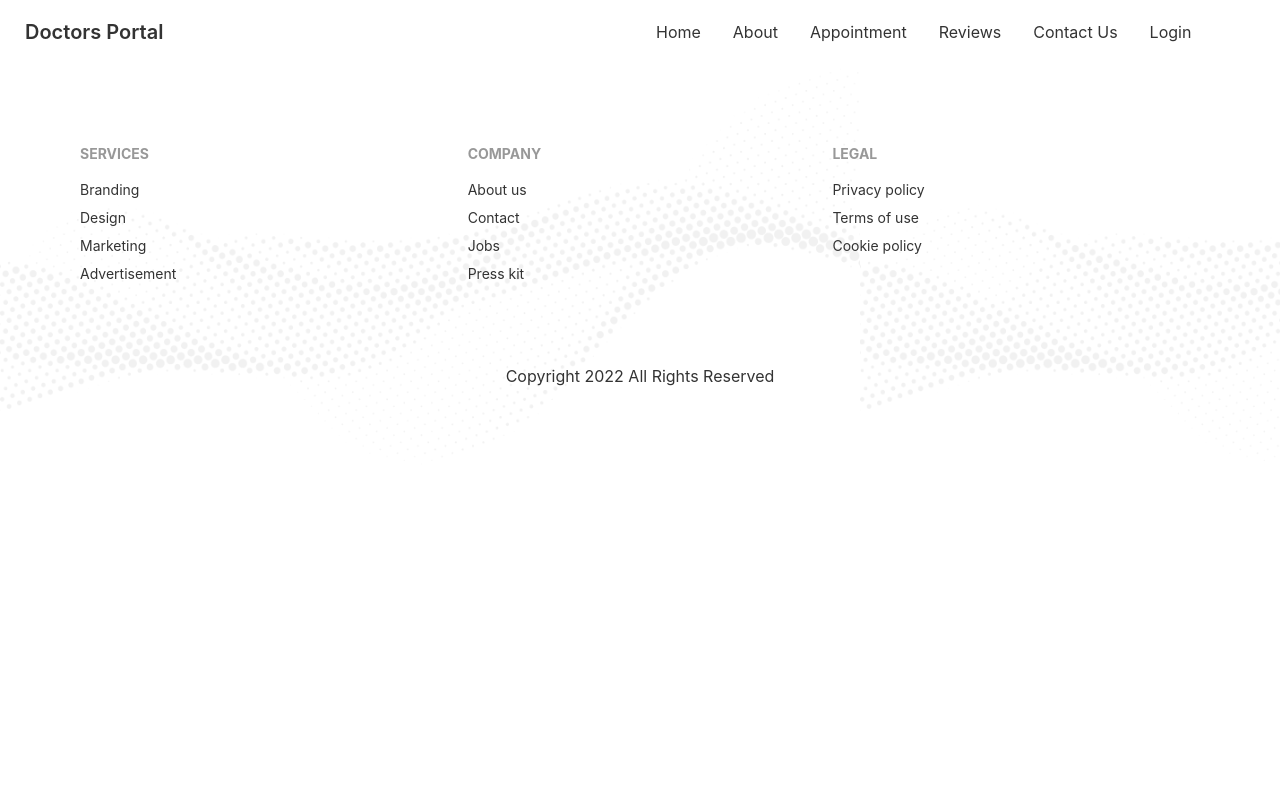
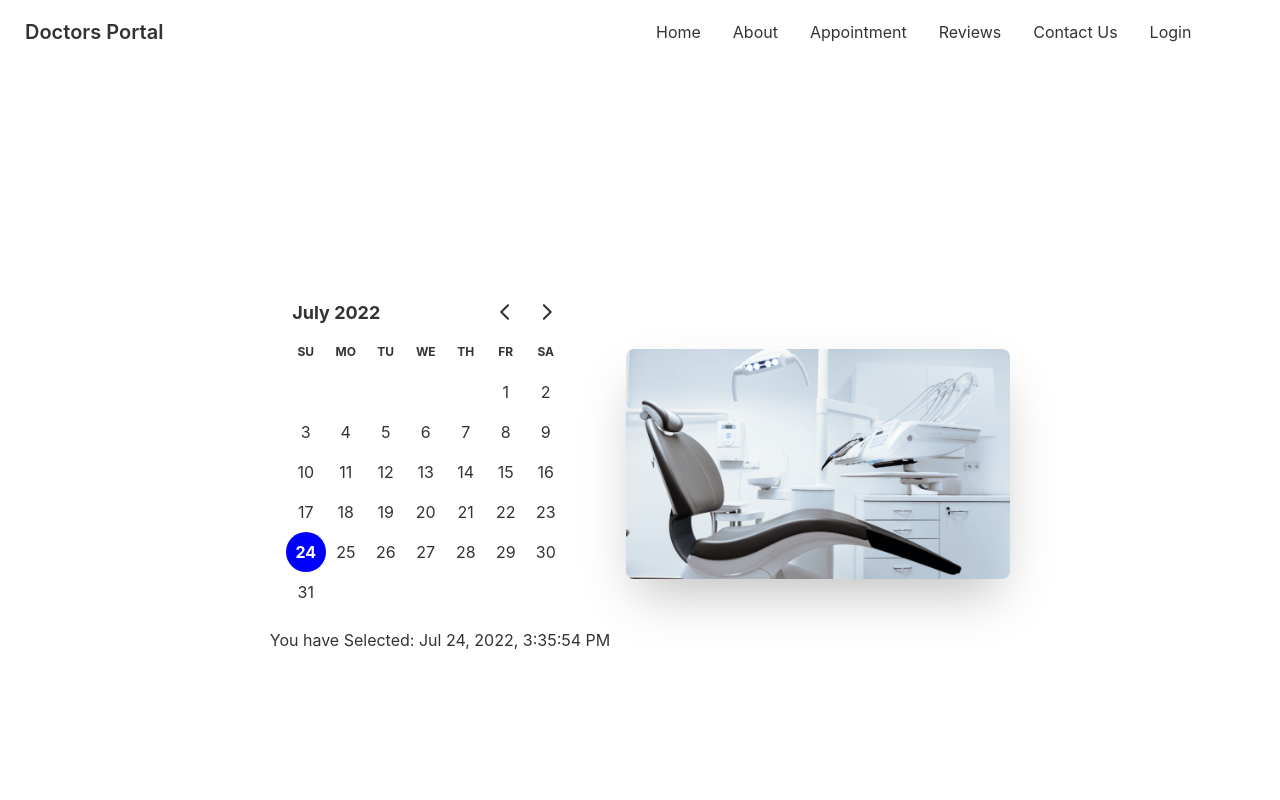
Before and after one commit to Anirbanjyoti/doctors-portal, a React (Create React App) app: page /appointment in a window 1280 px wide. Shown: the top 800 px of the page. Built offline with nearby package versions, Linux system fonts and the light colour scheme.

Commit message:
calender with react day picker

```diff
--- a/package.json
+++ b/package.json
@@ -7,7 +7,9 @@
     "@testing-library/react": "^13.3.0",
     "@testing-library/user-event": "^13.5.0",
     "daisyui": "^2.19.1",
+    "date-fns": "^2.29.1",
     "react": "^18.2.0",
+    "react-day-picker": "^8.0.7",
     "react-dom": "^18.2.0",
     "react-router-dom": "^6.3.0",
     "react-scripts": "5.0.1",
--- a/src/App.js
+++ b/src/App.js
@@ -1,9 +1,9 @@
 import { Routes, Route } from "react-router-dom";
 import "./App.css";
 import About from "./Pages/About/About";
+import Appointment from "./Pages/Appointment/Appointment";
 import Home from "./Pages/Home/Home";
 import Login from "./Pages/Login/Login";
-import Footer from "./Pages/Shared/Footer/Footer";
 import Navbar from "./Pages/Shared/Navbar/Navbar";
 
 function App() {
@@ -14,9 +14,9 @@ function App() {
         <Route path="/" element={<Home />} />
         <Route path="/home" element={<Home />} />
         <Route path="about" element={<About />} />
+        <Route path="appointment" element={<Appointment />} />
         <Route path="login" element={<Login />} />
       </Routes>
-      <Footer></Footer>
     </div>
   );
 }
--- /dev/null
+++ b/src/Pages/Appointment/Appointment.js
@@ -0,0 +1,30 @@
+import React, { useState } from "react";
+import Footer from "../Shared/Footer/Footer";
+import chair from "../../assets/images/chair.png";
+import { DayPicker } from "react-day-picker";
+import "react-day-picker/dist/style.css";
+import { format } from "date-fns";
+
+const Appointment = () => {
+  const [date, setDate] = useState(new Date());
+  return (
+    <div>
+      <div class="hero min-h-screen">
+        <div class="hero-content flex-col lg:flex-row-reverse">
+          <img
+            src={chair}
+            class="max-w-sm rounded-lg shadow-2xl"
+            alt="images"
+          />
+          <div>
+            <DayPicker mode="single" selected={date} onSelect={setDate} />
+<p>You have Selected: {format(date, "PP, pp")}</p>
+          </div>
+        </div>
+      </div>
+      <Footer></Footer>
+    </div>
+  );
+};
+
+export default Appointment;
--- a/src/Pages/Contact/Contact.js
+++ b/src/Pages/Contact/Contact.js
@@ -14,18 +14,18 @@ const Contact = () => {
         <h1 className="text-primary">Contact Us</h1>
         <p className="text-white text-4xl">Stay Connected with Us</p>
       </div>
-      <div className="w-96 m-auto text-center mt-2">
+      <div className="w-60 md:w-80 lg:w-96 m-auto text-center mt-2">
         <form>
           <input
             type="email"
             placeholder="Email Address"
-            className="input input-bordered input-info w-full my-5"
+            className="input input-bordered input-info w-full my-5 h-14"
           />
           <br></br>
           <input
             type="text"
             placeholder="Subject"
-            class="input input-bordered input-info w-full"
+            class="input input-bordered input-info w-full h-14"
           />
           <br></br>
           <textarea
--- a/src/Pages/Home/Home.js
+++ b/src/Pages/Home/Home.js
@@ -1,10 +1,11 @@
 import React from "react";
 import Contact from "../Contact/Contact";
-import HomeHero from "../Hero/HomeHero";
 import Info from "../Info/Info";
-import MakeAppoinment from "../MakeAppoinment/MakeAppoinment";
+import MakeAppointment from "../MakeAppointment/MakeAppointment";
+import Footer from '../Shared/Footer/Footer'
 import Services from "../Services/Services";
 import ServiceTerms from "../ServiceTerms/ServiceTerms";
+import HomeHero from "../Shared/Hero/HomeHero";
 import Testimonial from "../Testimonial/Testimonial";
 
 const Home = () => {
@@ -14,9 +15,10 @@ const Home = () => {
         <Info></Info>
         <Services></Services>
         <ServiceTerms></ServiceTerms>
-        <MakeAppoinment></MakeAppoinment>
+        <MakeAppointment></MakeAppointment>
         <Testimonial></Testimonial>
         <Contact></Contact>
+        <Footer></Footer>
     </div>
   );
 };
--- a/src/Pages/MakeAppoinment/MakeAppoinment.js
+++ b/src/Pages/MakeAppointment/MakeAppointment.js
@@ -3,10 +3,10 @@ import doctor from "../../assets/images/doctor-small.png";
 import bgBlue from "../../assets/images/appointment.png";
 import Button from "../Shared/Button/Button";
 
-const MakeAppoinment = () => {
+const MakeAppointment = () => {
   return (
     <section
-      className="my-28"
+      className="sm:my-28"
       style={{
         background: `url(${bgBlue})`,
         backgroundSize: "contain",
@@ -17,7 +17,7 @@ const MakeAppoinment = () => {
           <img src={doctor} alt="images" className="mt-[-100px]"></img>
         </div>
 
-        <div className="flex-1 px-5">
+        <div className="flex-1 px-5 sm:py-14">
           <h3 className="text-xl text-primary">Appointment</h3>
           <h1 className="text-5xl font-bold text-white">
             Make an appointment Today
@@ -37,4 +37,4 @@ const MakeAppoinment = () => {
   );
 };
 
-export default MakeAppoinment;
+export default MakeAppointment;
--- a/src/Pages/Review/Review.js
+++ b/src/Pages/Review/Review.js
@@ -10,7 +10,7 @@ const Review = ({ review }) => {
             <img src={review.img} alt="" />
           </div>
         </div>
-        <div className="py-5 ml-[-25px]">
+        <div className="lg:py-5 md:ml-5 lg:ml-[-25px]">
           <strong>{review.name}</strong>
           <p>{review.location}</p>
         </div>
--- a/src/Pages/Service/Service.js
+++ b/src/Pages/Service/Service.js
@@ -4,7 +4,7 @@ const Service = ({service}) => {
     const  {name, description, img} = service;
   return (
     <section>
-    <div class="card w-96 bg-base-100 shadow-xl">
+    <div class="card bg-base-100 shadow-xl m-2">
       <figure class="px-10 pt-10">
         <img
           src={img}
--- a/src/Pages/ServiceTerms/ServiceTerms.js
+++ b/src/Pages/ServiceTerms/ServiceTerms.js
@@ -5,7 +5,7 @@ import Button from "../Shared/Button/Button";
 const ServiceTerms = () => {
   return (
     <section>
-      <div class="hero min-h-screen">
+      <div class="hero min-h-screen my-24">
         <div class="hero-content flex-col lg:flex-row">
           <img
             src={treatment}
--- a/src/Pages/Hero/HomeHero.js
+++ b/src/Pages/Shared/Hero/HomeHero.js
@@ -1,6 +1,6 @@
 import React from 'react';
-import chair from '../../assets/images/chair.png'
-import Button from '../Shared/Button/Button';
+import chair from '../../../assets/images/chair.png'
+import Button from '../Button/Button';
 
 const HomeHero = () => {
     return (
```
Also changed, not shown: 1 other file (tests, documents, lock files or other folders).
